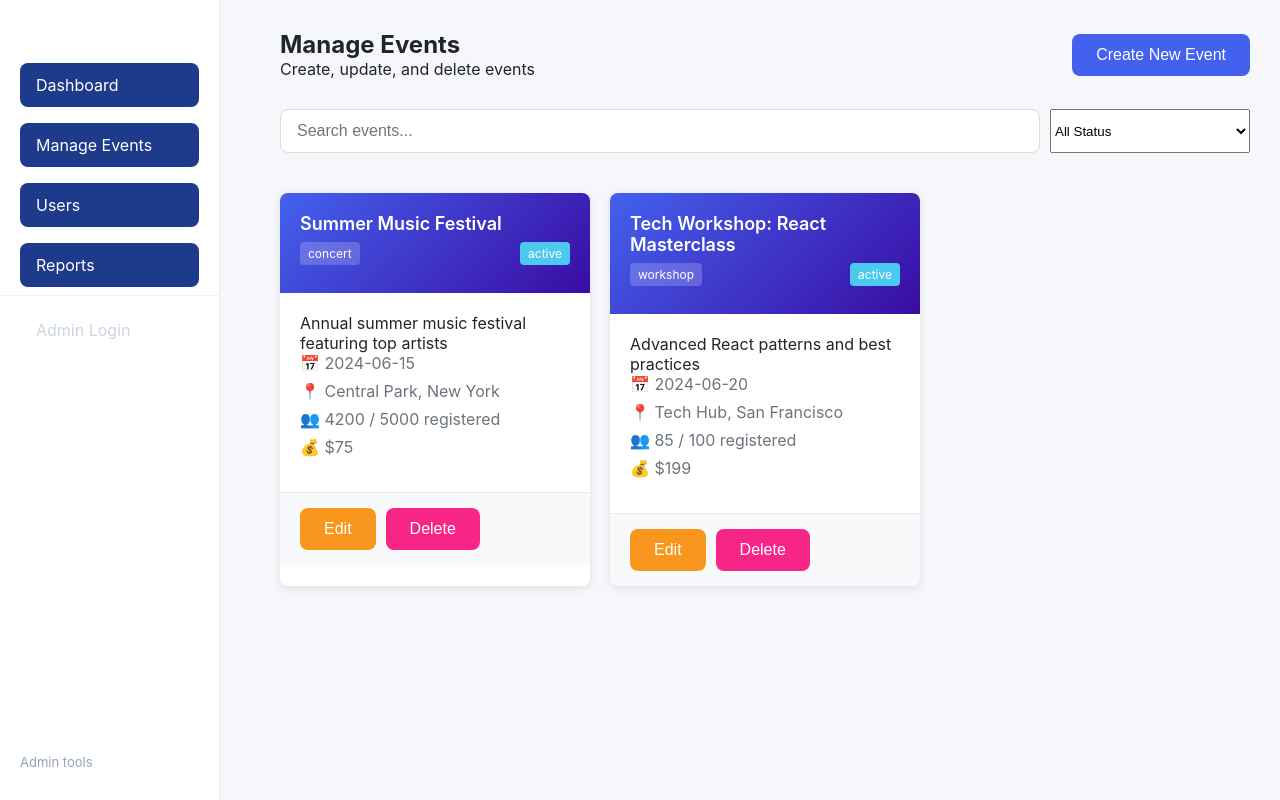
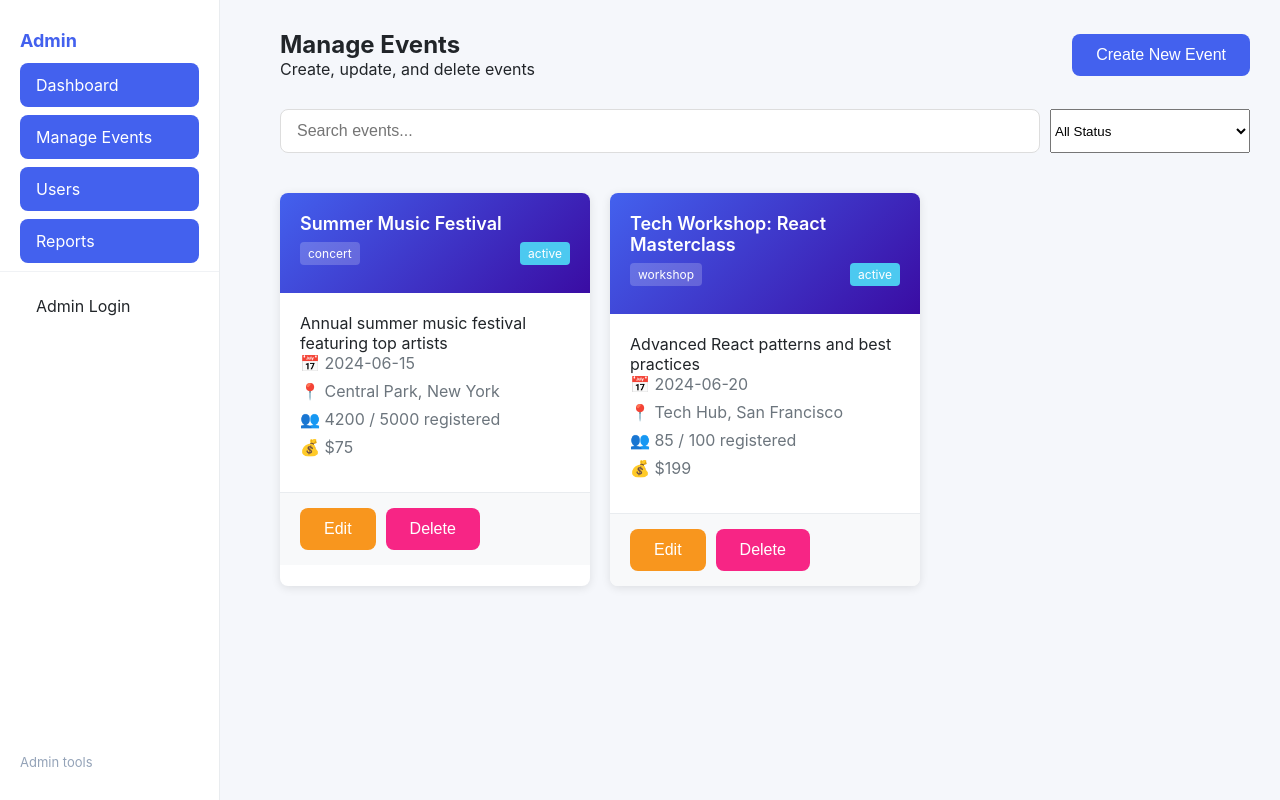
Before and after one commit to Hadi20Diab/event-management-platform-frontend, a Next.js app: page /admin-dashboard in a window 1280 px wide. Built offline with nearby package versions, Linux system fonts and the light colour scheme.

Commit message:
fix: update AdminSidebar styles for visual consistency with user sidebar

```diff
--- a/src/components/Layout/AdminSidebar.css
+++ b/src/components/Layout/AdminSidebar.css
@@ -1,26 +1,23 @@
-/* Base wrapper reuses .sidebar base rules from page.css and overrides colors */
+/* Make admin sidebar visually consistent with user sidebar styles in page.css */
 .admin-sidebar {
   width: 220px;
-  background: var(--admin-sidebar-bg, #0f1724);
-  color: var(--admin-sidebar-color, #e6eef8);
+  background: white;
+  border-right: 1px solid #e9ecef;
+  padding: 30px 0;
   display: flex;
   flex-direction: column;
-  padding: 20px 0;
-  min-height: calc(100vh - var(--navbar-height, 64px));
+  min-height: calc(100vh);
 }
 
 .admin-sidebar .sidebar-brand {
   font-size: 18px;
   font-weight: 700;
-  color: var(--admin-brand-color, #fff);
+  color: var(--primary-color);
   padding: 0 20px 12px 20px;
 }
 
 .admin-sidebar .sidebar-nav {
   padding: 0 20px;
-  display: flex;
-  flex-direction: column;
-  gap: 8px;
 }
 
 .admin-sidebar .sidebar-link {
@@ -28,20 +25,19 @@
   align-items: center;
   gap: 12px;
   padding: 12px 16px;
-  color: var(--admin-link-color, #cbd5e1);
+  color: var(--dark-color);
   text-decoration: none;
-  border-radius: var(--border-radius, 8px);
+  border-radius: var(--border-radius);
   margin-bottom: 8px;
-  transition: var(--transition, all 150ms ease);
+  transition: var(--transition);
 }
 
 .admin-sidebar .sidebar-link:hover {
-  background-color: rgba(255,255,255,0.03);
-  color: #ffffff;
+  background-color: #f0f2f5;
 }
 
 .admin-sidebar .sidebar-link.active {
-  background-color: var(--admin-active-bg, #1e3a8a);
+  background-color: var(--primary-color);
   color: white;
 }
 
@@ -52,9 +48,10 @@
   color: var(--sidebar-muted, #94a3b8);
 }
 
+/* Profile / logout block (consistent with user sidebar) */
 .admin-sidebar .sidebar-user {
   padding: 12px 20px;
-  border-top: 1px solid rgba(255,255,255,0.03);
+  border-top: 1px solid #f0f2f5;
 }
 
 .admin-sidebar .user-row {
@@ -67,7 +64,7 @@
   width: 36px;
   height: 36px;
   border-radius: 50%;
-  background: var(--admin-active-bg, #1e3a8a);
+  background: var(--primary-color);
   display: flex;
   align-items: center;
   justify-content: center;
@@ -78,4 +75,4 @@
 .admin-sidebar .user-info { flex: 1; }
 .admin-sidebar .user-name { font-weight: 600; }
 .admin-sidebar .user-role { font-size: 12px; color: var(--sidebar-muted, #94a3b8); }
-.admin-sidebar .logout-btn { background: transparent; border: none; color: var(--sidebar-link, #cbd5e1); cursor: pointer; }
+.admin-sidebar .logout-btn { background: transparent; border: none; color: var(--dark-color); cursor: pointer; }
```
